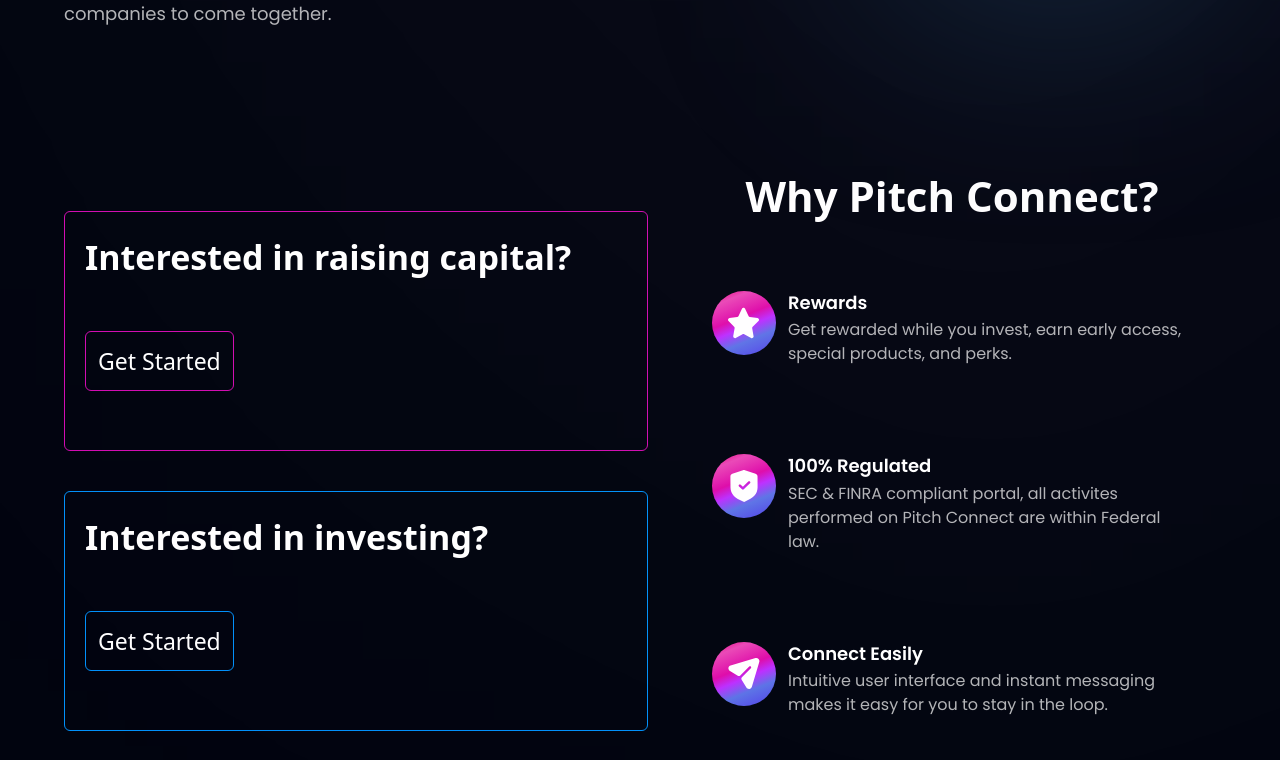
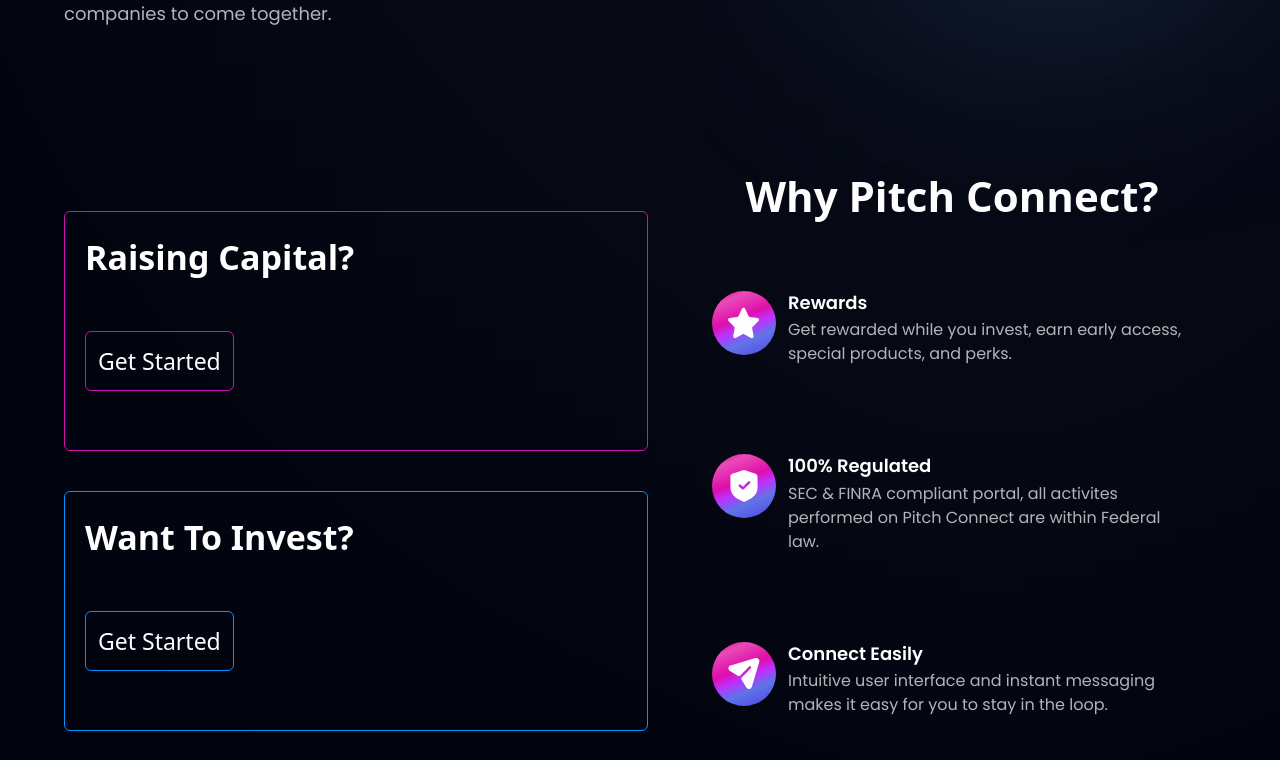
Before and after one commit to AndrewMTA/Frontend, a React (Vite) app: page / in a window 1280 px wide. Shown: the part 566-1326 px from the top of the page. Built offline with nearby package versions, Linux system fonts and the light colour scheme.

Commit message:
config: add netlify deployedzszz

```diff
--- a/src/components/Business.jsx
+++ b/src/components/Business.jsx
@@ -22,11 +22,11 @@
   <section id="features" className={layout.section}>
     <div className={layout.sectionInfo}>
      <div className=" border-[1px] border-[#D10CB1] w-[584px] rounded-md h-[240px] mt-5 mr-10 mb-10 p-5">
-      <h2 className="text-white  text-[34px]">Interested in raising capital?</h2>
+      <h2 className="text-white  text-[34px]">Raising Capital?</h2>
       <a href="/Crowdfund"><button className="rounded-md border-[1px] mt-12 p-3 border-[#D10CB1] text-white text-[23px]">Get Started</button>
       </a>   </div>
      <div  className="border-[1px] border-[#0091FA] rounded-md w-[584px] mr-10 h-[240px] p-5">
-      <h2 className="text-white text-[34px] ">Interested in investing?</h2>
+      <h2 className="text-white text-[34px] ">Want To Invest?</h2>
       <a href="/Invest"><button className="rounded-md border-[1px] mt-12 p-3 border-[#0091FA] text-white text-[23px]">Get Started</button>
       </a>    </div>
 
```
